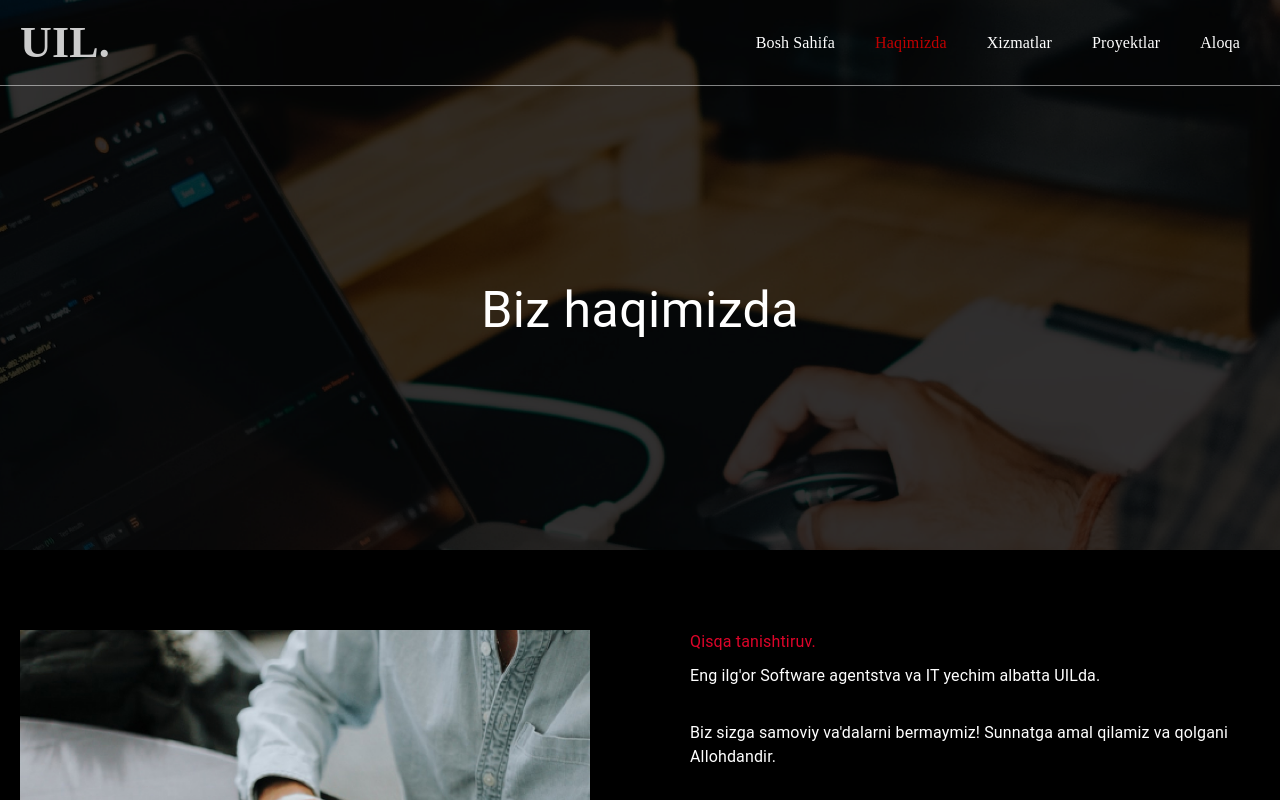
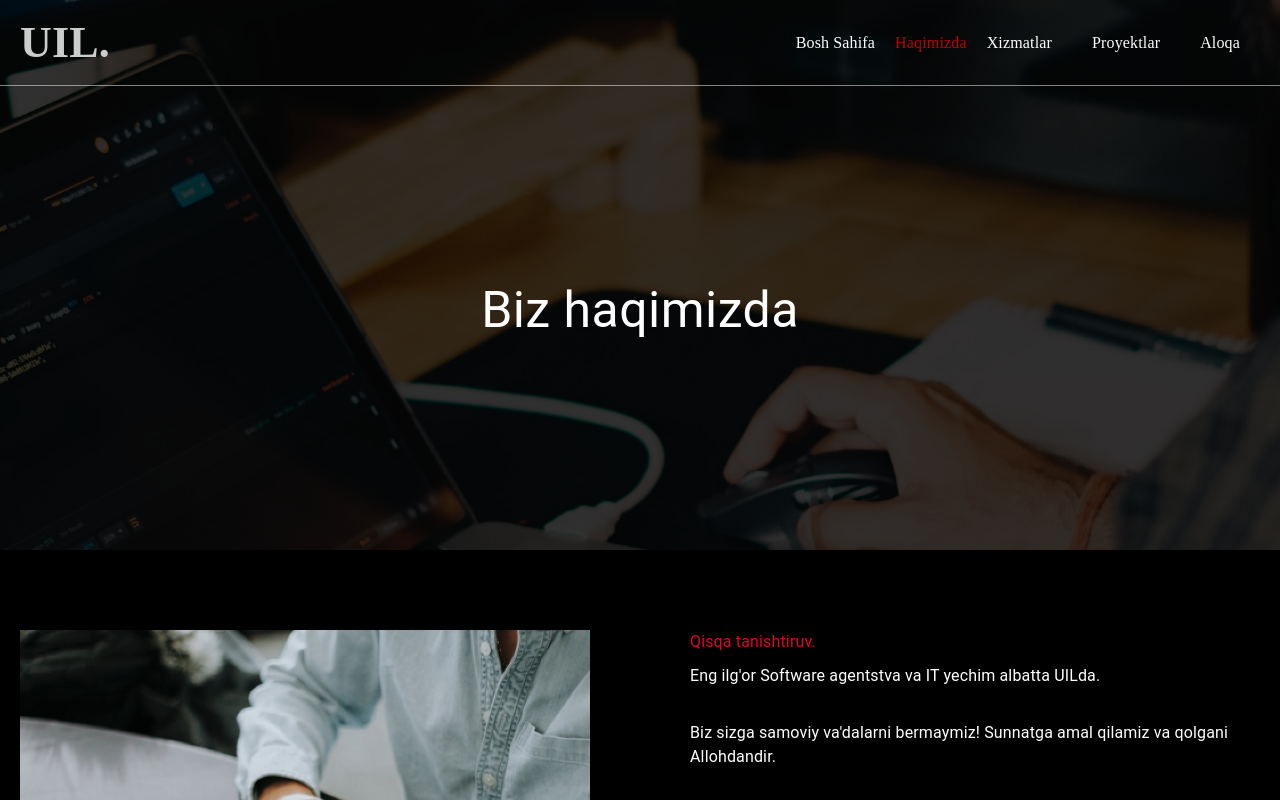
Before and after one commit to arabboyev01/uil_team, a Next.js app: page /about in a window 1280 px wide. Shown: the top 800 px of the page. Built offline with nearby package versions, Linux system fonts and the light colour scheme; a web font is replaced by a local one.

Commit message:
fixed: navbar

```diff
--- a/src/components/Portfolios/Portfolios.tsx
+++ b/src/components/Portfolios/Portfolios.tsx
@@ -7,7 +7,7 @@ import Footer from "../../reusiable/Footer/Footer";
 export default function Portfolios(){
     return(
         <Box>
-            <PageHeader text="Bizning xizmatlar" image={mainBg} />
+            <PageHeader text="Bizning proyektlar" image={mainBg} />
             <PortfoliosComponents />
             <Testimonial />
             <Footer />
--- a/src/reusiable/Footer/FooterHeader/footerHeader.style.tsx
+++ b/src/reusiable/Footer/FooterHeader/footerHeader.style.tsx
@@ -9,9 +9,9 @@ export default makeStyles(() => ({
         margin: "0 auto",
         display: "grid",
         gridTemplateColumns: "repeat(auto-fit, minmax(400px, 1fr))",
-        padding: "100px 0",
+        padding: "30px 0",
         '@media(max-width: 1330px)': {
-            padding: "0 20px",
+            padding: "20px",
             gridTemplateColumns: "repeat(auto-fit, minmax(330px, 1fr))",
         },
     },
@@ -19,12 +19,18 @@ export default makeStyles(() => ({
         display: "flex",
         flexDirection: "column",
         alignItems: "start",
+        '@media(max-width: 650px)': {
+            paddingTop: "20px",
+        },
     },
     contactTitle: {
         paddingBottom: "42px",
         fontFamily: 'Federo',
         fontSize: "18px",
         fontWeight: 600,
+        '@media(max-width: 650px)': {
+            paddingBottom: "32px",
+        },
     },
     adress: {
         display: "flex",
--- a/src/reusiable/Navbar/Navbar.tsx
+++ b/src/reusiable/Navbar/Navbar.tsx
@@ -21,7 +21,9 @@ export default function Navbar(){
                 <Box className={mobileMenu ? classes.mobileMenu : classes.collapseMenu}>
                     {NAV_DATA.map(item =>
                       <AnimatedText  key={item.id} delay={item.transition}>
+                          <Box className={classes.itemWrapper}>
                           <Link href={item.link}  className={router.pathname === item.link ? classes.activeNavItem : classes.navItem}>{item.name}</Link>
+                          </Box>
                       </AnimatedText>
                     )}
                 </Box>
--- a/src/reusiable/Navbar/navbar.style.tsx
+++ b/src/reusiable/Navbar/navbar.style.tsx
@@ -28,7 +28,7 @@ export default makeStyles(() => ({
         fontWeight: 600,
         textDecoration: "none !important",
         '@media(max-width: 650px)': {
-            fontSize: "29px",
+            fontSize: "22px !important",
         },
     },
     collapseMenu: {
@@ -37,18 +37,24 @@ export default makeStyles(() => ({
         alignItems: "center",
         '@media(max-width: 650px)': {
             display: "none",
+            transition: " height 2s !important",
         }
     },
     mobileMenu: {
         display: "none",
-        position: "absolute",
-        right: "0",
-        top: "0",
-        height: "100vh",
-        width: "100%",
-        backgroundColor: "rgba(255, 255, 255, 0.5)",
         '@media(max-width: 650px)': {
-            display: "block",
+            overflow: "hidden",
+            position: "absolute",
+            right: "0",
+            top: "-250px",
+            left: 0,
+            display: "flex",
+            flexDirection: "column",
+            alignItems: "center",
+            height: "calc(100vh + 250px)",
+            width: "100%",
+            backgroundColor: "rgba(0, 0, 0, 0.8)",
+            paddingTop: "290px !important",
         }
     },
     hamburgerMenu: {
@@ -63,19 +69,20 @@ export default makeStyles(() => ({
         cursor: "pointer",
         color: "#fff",
         textDecoration: "none",
+    },
+    itemWrapper: {
         '@media(max-width: 650px)': {
-            position: "absolute",
-            right: "90px",
-            top: "50px",
-        }
+            paddingTop: "20px !important",
+        },
     },
     activeNavItem: {
-        margin: "0 20px",
         cursor: "pointer",
         color: "#bf0000",
         textDecoration: "none",
         '@media(max-width: 650px)': {
-            margin: "20px 0",
-        }
+            display: "flex",
+            flexDirection: "column",
+            alignItems: "center",
+        },
     }
 }));
--- a/src/reusiable/PageTitle/pagetitle.style.tsx
+++ b/src/reusiable/PageTitle/pagetitle.style.tsx
@@ -5,8 +5,8 @@ export default makeStyles(() => ({
         maxWidth: "500px",
         margin: "194px auto 0 auto",
         '@media(max-width: 900px)': {
-            maxWidth: "350px",
-            marginTop: "104px",
+            maxWidth: "435px",
+            marginTop: "84px",
         },
     },
     titleText: {
@@ -17,6 +17,7 @@ export default makeStyles(() => ({
         '@media(max-width: 650px)': {
             fontSize: "30px",
             lineHeight: "40px",
+            textAlign: "center",
         },
     },
 }))
```
